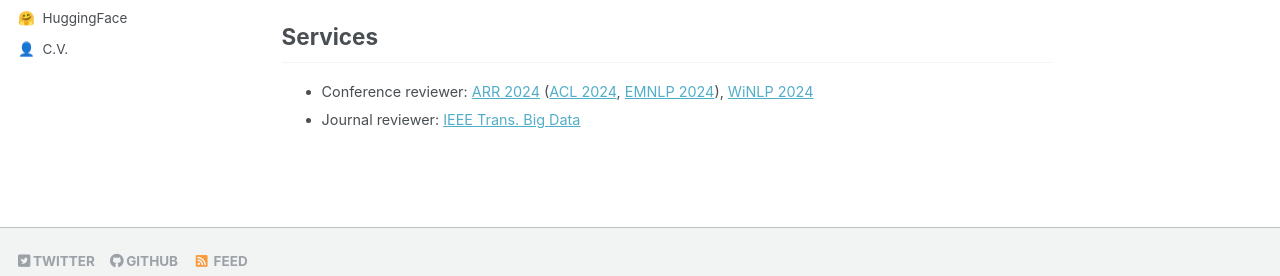
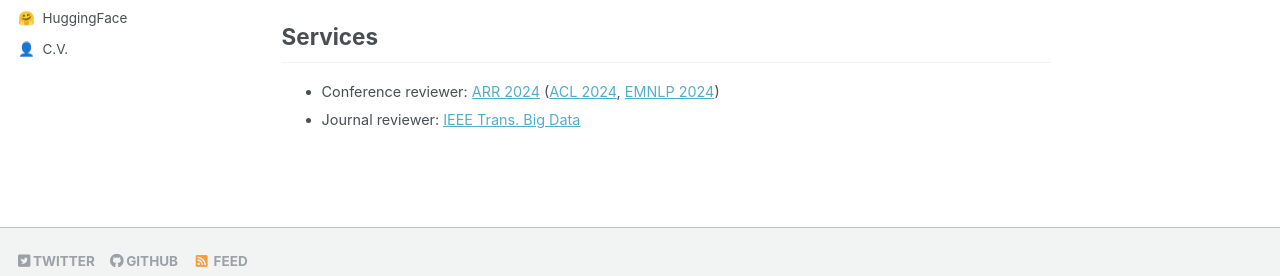
Before and after one commit to yihengshu/yihengshu.github.io, a Jekyll site: the page built from _pages/about.md, in a window 1280 px wide and 900 px high, scrolled down 630 px. Shown: the part 562-838 px from the top of the window. Built offline with Jekyll 4.4.1, drawn with Linux system fonts in a browser that asks for light colours; some web fonts are replaced.

Commit message:
Update about.md

```diff
--- a/_pages/about.md
+++ b/_pages/about.md
@@ -91,5 +91,5 @@ Hui Fang, Danning Zhang, Guibing Guo, **Yiheng Shu**
 
 ## Services
 
-- Conference reviewer: [ARR 2024](https://aclrollingreview.org/) ([ACL 2024](https://2024.aclweb.org/), [EMNLP 2024](https://2024.emnlp.org/)), [WiNLP 2024](https://www.winlp.org/winlp-2024-workshop/)
+- Conference reviewer: [ARR 2024](https://aclrollingreview.org/) ([ACL 2024](https://2024.aclweb.org/), [EMNLP 2024](https://2024.emnlp.org/))
 - Journal reviewer: [IEEE Trans. Big Data](https://ieeexplore.ieee.org/xpl/RecentIssue.jsp?punumber=6687317)
```
